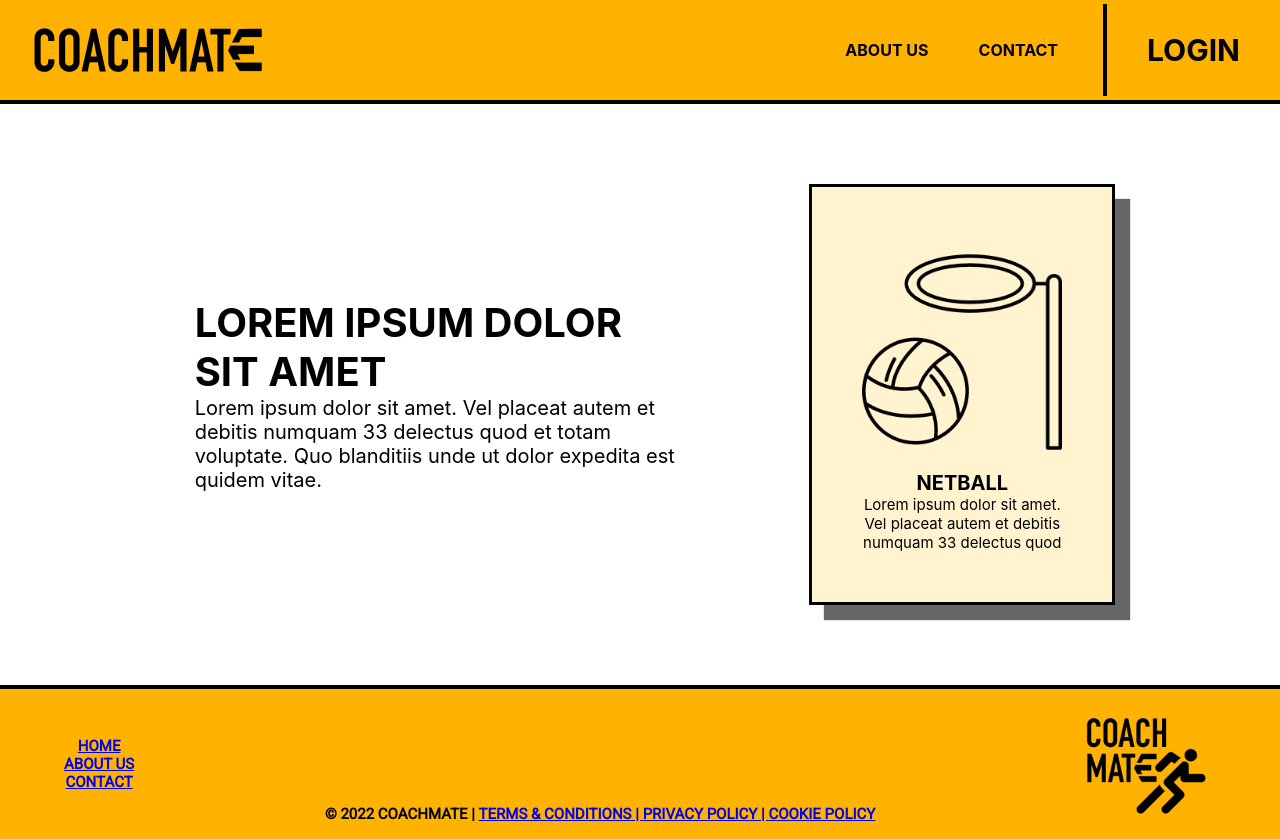
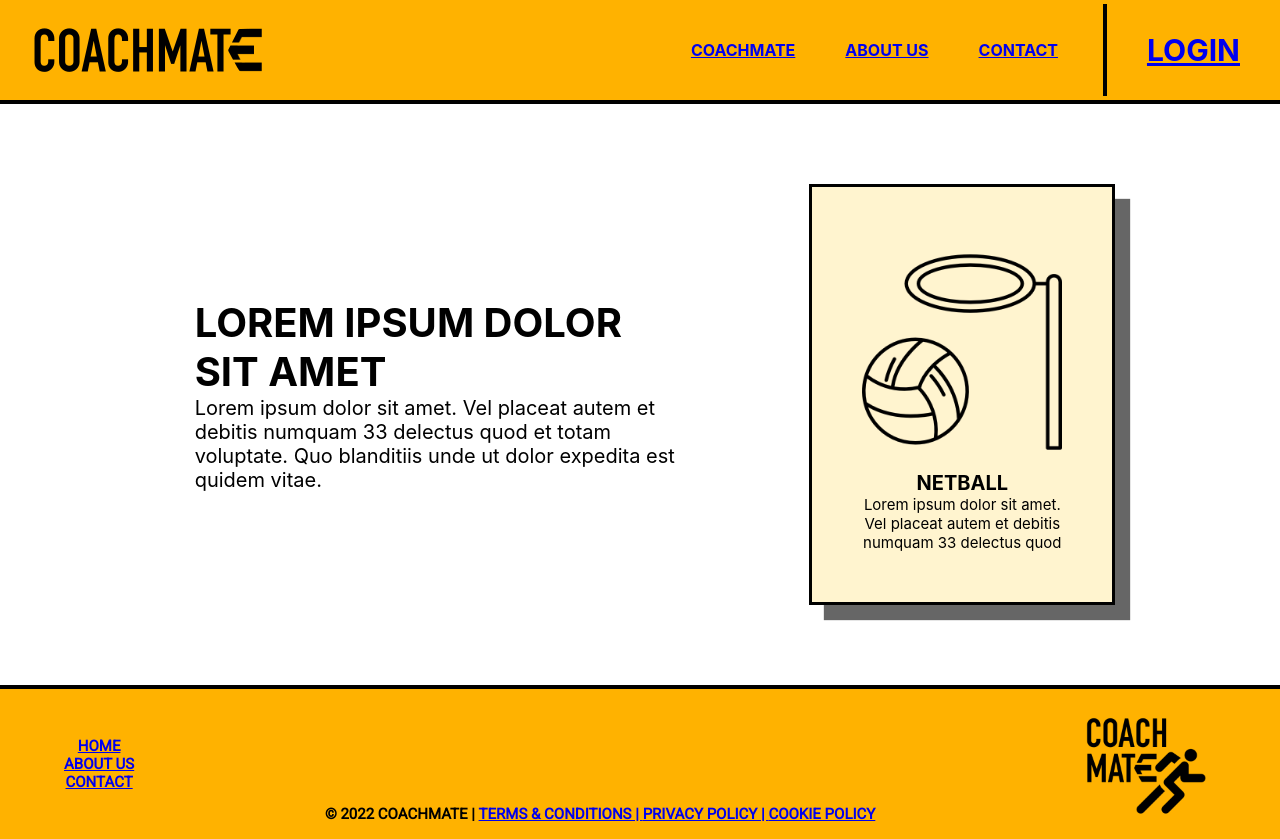
Before and after one commit to The-Collective-unimelb/CoachMate-Frontend, a React (Create React App) app: page / in a window 1280 px wide. Built offline with nearby package versions, Linux system fonts and the light colour scheme.

Commit message:
add router and links

```diff
--- a/src/App.js
+++ b/src/App.js
@@ -1,15 +1,20 @@
-import { Fragment } from "react";
-import Header from "./components/Layout/Header";
+import {Routes, Route } from "react-router-dom";
+import NoPage from "./components/pages/NoPage";
 import Welcome from "./components/pages/Welcome";
 import Footer from "./components/Layout/Footer.js";
+import Header from "./components/Layout/Header";
 
 function App() {
   return (
-    <Fragment>
-       <Header/>
-       <Welcome/>
-       <Footer/>
-    </Fragment>
+    <div>
+      <Header />
+      <Routes>
+        <Route path="/" element={<Welcome/>}/>
+        <Route path="/about-us"  element={<NoPage/>}/>
+        <Route path="/contact"  element={<NoPage/>}/>
+      </Routes>
+      <Footer/>
+    </div>
   );
 }
 
--- a/src/components/Layout/Header.js
+++ b/src/components/Layout/Header.js
@@ -1,21 +1,31 @@
+import { Link } from "react-router-dom";
 import classes from "./Header.module.css";
 import coachmateFlat from "./CoachmateFlat.png";
 
 function Header() {
   return (
     <div className={classes.header}>
-      <img className={classes["coachmate-flat-logo"]} src={coachmateFlat}></img>
+      <img
+        className={classes["coachmate-flat-logo"]}
+        src={coachmateFlat}
+        alt="coachmate logo"
+      ></img>
       <nav>
         <ul className={classes["flexbox-navbar-text"]}>
           <li>
-            <a>ABOUT US</a>
+            <Link to="/">COACHMATE</Link>
           </li>
           <li>
-            <a>CONTACT</a>
+            <Link to="/about-us">ABOUT US</Link>
+          </li>
+          <li>
+            <Link to="/contact">CONTACT</Link>
           </li>
         </ul>
       </nav>
-      <div className={classes["login"]}>LOGIN</div>
+      <Link to="/login" className={classes["login"]}>
+        LOGIN
+      </Link>
     </div>
   );
 }
```
